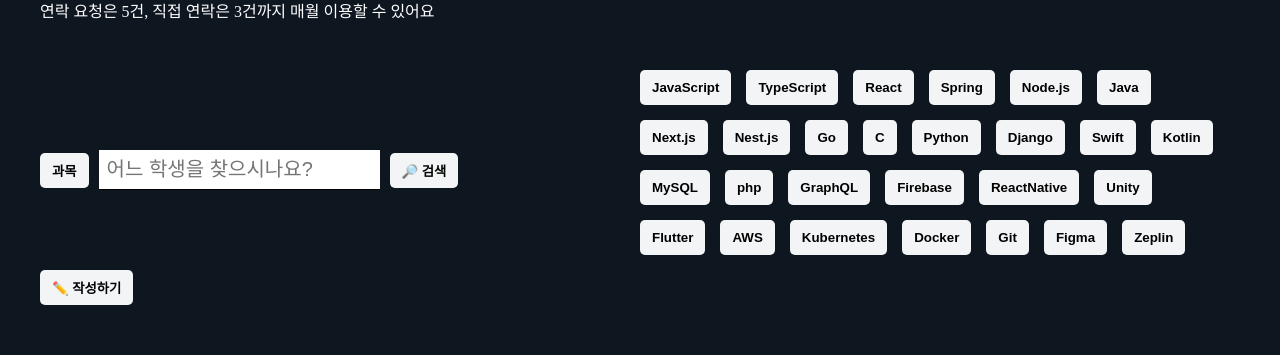
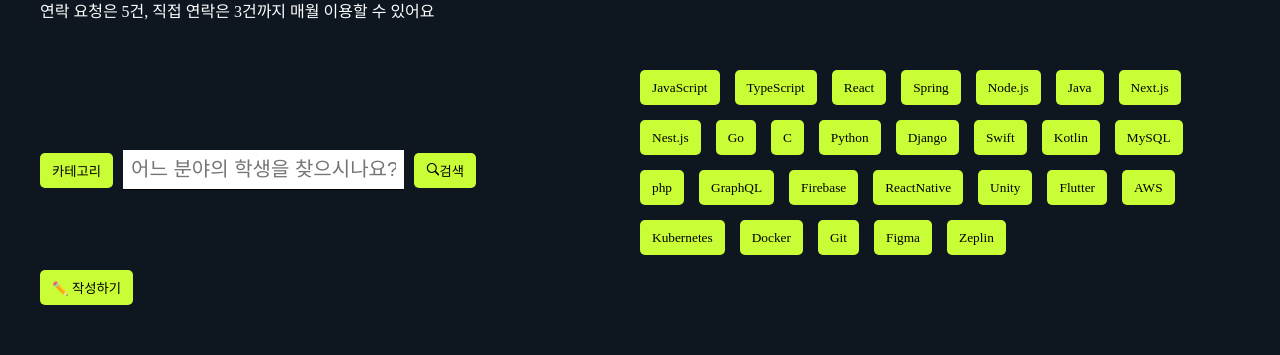
Before and after one commit to reignkk1/coding-tutoring-client, a React (Create React App) app: page /students in a window 1280 px wide. Shown: the part 166-521 px from the top of the page. Built offline with nearby package versions, Linux system fonts and the light colour scheme; no server answers; a web font is replaced by a local one.

Commit message:
style: 찾기 페이지 스타일링

```diff
--- a/package.json
+++ b/package.json
@@ -16,6 +16,7 @@
     "react": "^18.2.0",
     "react-daum-postcode": "^3.1.1",
     "react-dom": "^18.2.0",
+    "react-icons": "^4.9.0",
     "react-quill": "^2.0.0",
     "react-redux": "^8.0.5",
     "react-router-dom": "^6.11.1",
--- a/src/components/postPage/Button.tsx
+++ b/src/components/postPage/Button.tsx
@@ -1,11 +1,15 @@
 import styled from "styled-components";
 
 const Btn = styled.button`
-  background-color: #f3f4f6;
+  height: 35px;
   padding: 6px 12px;
   border-radius: 5px;
-  font-weight: bold;
-  height: 35px;
+
+  background-color: #c9fd35;
+
+  &:hover {
+    background-color: #b2e22d;
+  }
 `;
 
 interface IButton {
--- a/src/components/postPage/SearchBar.tsx
+++ b/src/components/postPage/SearchBar.tsx
@@ -1,5 +1,7 @@
 import styled from "styled-components";
 import Button from "./Button";
+
+import { GoSearch } from "react-icons/go";
 
 const Form = styled.form`
   margin-left: 10px;
@@ -21,7 +23,10 @@ export default function SearchBar({ placeholder }: ISearchBar) {
   return (
     <Form>
       <Input placeholder={placeholder} />
-      <Button>🔎 검색</Button>
+      <Button>
+        <GoSearch />
+        검색
+      </Button>
     </Form>
   );
 }
--- a/src/pages/FindPage.tsx
+++ b/src/pages/FindPage.tsx
@@ -21,13 +21,20 @@ const Search = styled.div`
   align-items: center;
 `;
 const Subject = styled.div`
+  width: 600px;
+
   display: flex;
   flex-wrap: wrap;
-  width: 600px;
 
   button {
     margin-right: 15px;
     margin-bottom: 15px;
+
+    background-color: #c9fd35;
+
+    &:hover {
+      background-color: #b2e22d;
+    }
   }
 `;
 
@@ -44,9 +51,9 @@ export default function FindPage({ category }: { category: string }) {
         />
         <SearchBox>
           <Search>
-            <Button>과목</Button>
+            <Button>카테고리</Button>
             <SearchBar
-              placeholder={`어느 ${
+              placeholder={`어느 분야의 ${
                 category === "teachers" ? "선생님" : "학생"
               }을 찾으시나요?`}
             />
--- a/src/styles/GlobalStyles.tsx
+++ b/src/styles/GlobalStyles.tsx
@@ -68,6 +68,7 @@ a {
 }
 
 button{
+    font-family: medium;
     background-color: inherit;
     padding: 0;
     border: none;
```
Also changed, not shown: 1 other file (tests, documents, lock files or other folders).
